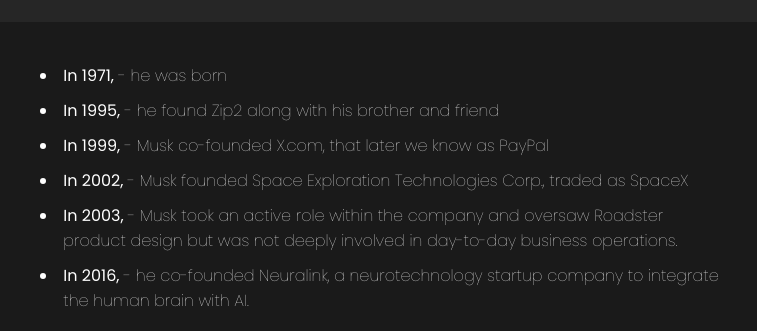
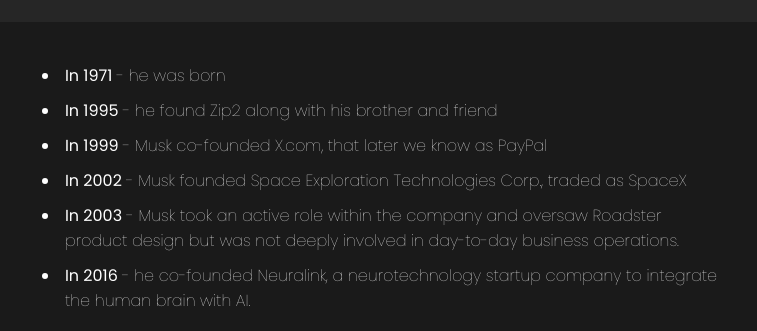
Before and after one commit to not-xygen/HTML-Simple-Tribute-Page, a plain HTML site: page index.html in a window 1280 px wide. Shown: the part 1007-1338 px from the top of the page, 269-1026 px from the left. Drawn offline with Linux system fonts and the light colour scheme.

Commit message:
Update index.html

```diff
--- a/index.html
+++ b/index.html
@@ -26,12 +26,12 @@
         </div>
         <div id="tribute-info">
             <ul>
-                <li>In 1971,<span> - he was born</span></li>
-                <li>In 1995,<span> - he found Zip2 along with his brother and friend</span></li>
-                <li>In 1999,<span> - Musk co-founded X.com, that later we know as PayPal</span></li>
-                <li>In 2002,<span> - Musk founded Space Exploration Technologies Corp., traded as SpaceX</span></li>
-                <li>In 2003,<span> - Musk took an active role within the company and oversaw Roadster<br>product design but was not deeply involved in day-to-day business operations.</span></li>
-                <li>In 2016,<span> - he co-founded Neuralink, a neurotechnology startup company to integrate<br>the human brain with AI.</span></li>
+                <li>In 1971<span> - he was born</span></li>
+                <li>In 1995<span> - he found Zip2 along with his brother and friend</span></li>
+                <li>In 1999<span> - Musk co-founded X.com, that later we know as PayPal</span></li>
+                <li>In 2002<span> - Musk founded Space Exploration Technologies Corp., traded as SpaceX</span></li>
+                <li>In 2003<span> - Musk took an active role within the company and oversaw Roadster<br>product design but was not deeply involved in day-to-day business operations.</span></li>
+                <li>In 2016<span> - he co-founded Neuralink, a neurotechnology startup company to integrate<br>the human brain with AI.</span></li>
             </ul>
             <div class="quote">
                 "When something is important enough, you do it even if the odds are not in your favor".<br>--Elon Musk
```
